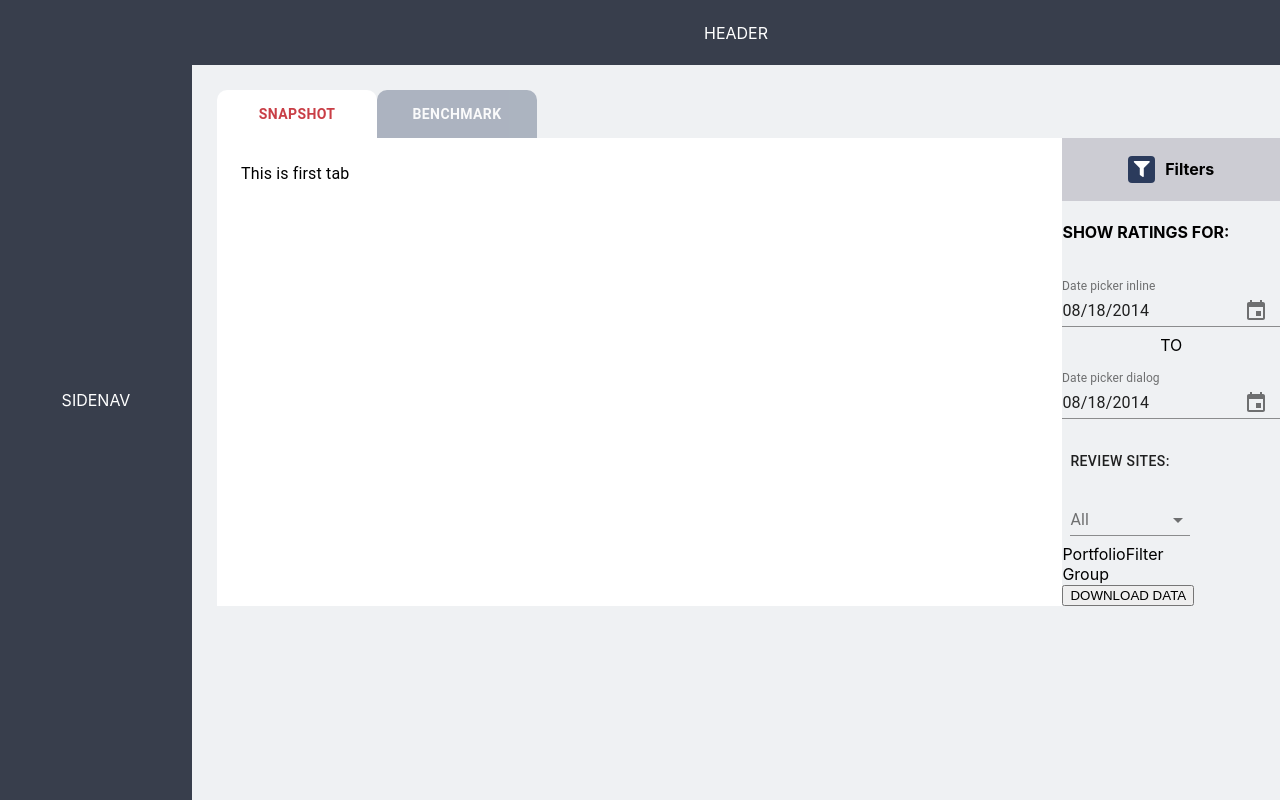
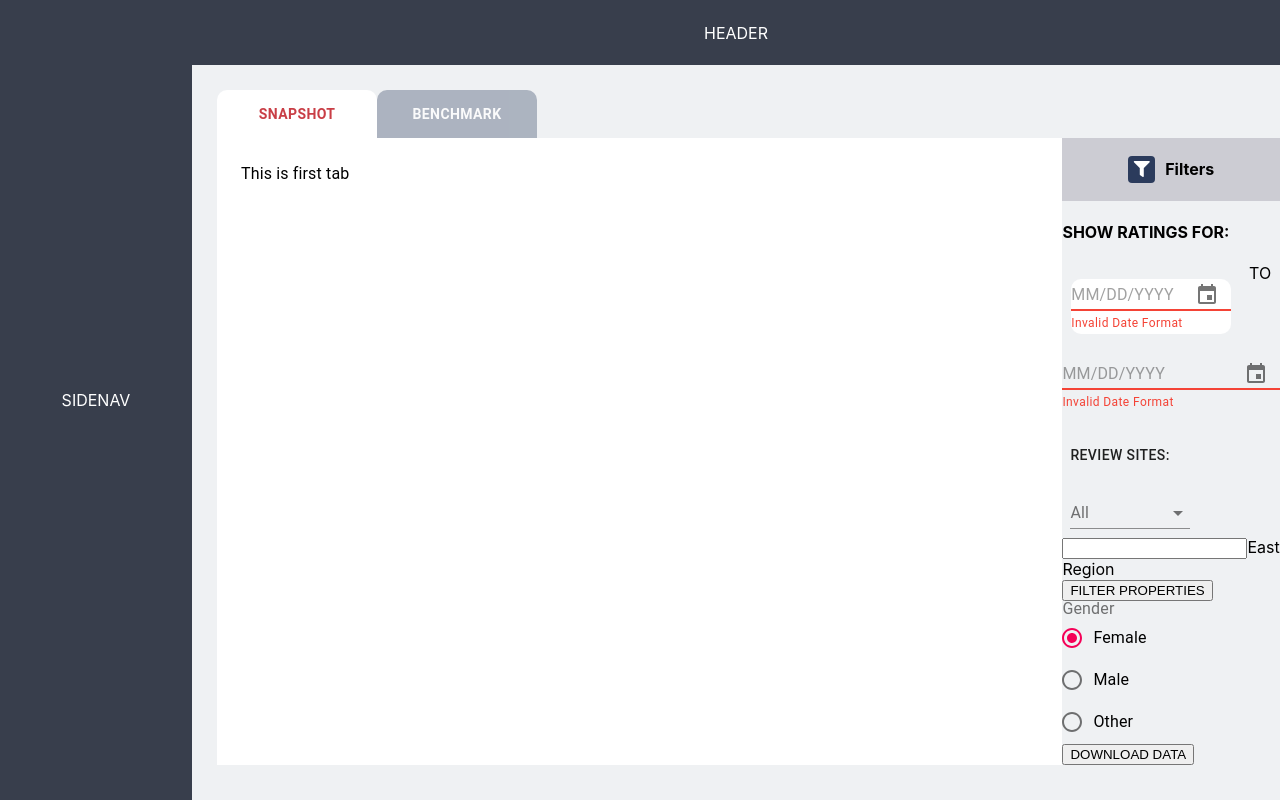
Before and after one commit to tanveerisonline/Ratings-Tracker, a React (Create React App) app: page / in a window 1280 px wide. Built offline with nearby package versions, Linux system fonts and the light colour scheme.

Commit message:
filter sub components

```diff
--- a/src/Components/Filters/DateFilter.js
+++ b/src/Components/Filters/DateFilter.js
@@ -1,5 +1,6 @@
 import "date-fns";
 import React from "react";
+import { makeStyles } from "@material-ui/core/styles";
 import Grid from "@material-ui/core/Grid";
 import DateFnsUtils from "@date-io/date-fns";
 import {
@@ -8,28 +9,49 @@ import {
   KeyboardDatePicker,
 } from "@material-ui/pickers";
 
+const useStyles = makeStyles((theme) => ({
+  root: {},
+  input: {
+    width: "160px",
+    backgroundColor: "#fff",
+    borderRadius: "10px",
+    fontSize: "12px",
+  },
+
+  // .datepicker-1::-webkit-input-placeholder{
+  //   font-size: 50px;
+  // }
+  "input::-webkitplaceholder": {
+    fontSize: "16px",
+  },
+}));
+
 export default function DateFilter() {
+  const classes = useStyles();
+
   // The first commit of Material-UI
-  const [selectedDate, setSelectedDate] = React.useState(
-    new Date("2014-08-18T21:11:54")
-  );
+  const [selectedDate, setSelectedDate] = React.useState([null, null]);
+  // new Date("2014-08-18T21:11:54")
+  // );
 
   const handleDateChange = (date) => {
     setSelectedDate(date);
   };
 
   return (
-    <div>
+    <div className="date-filter">
       <h4>SHOW RATINGS FOR:</h4>
       <MuiPickersUtilsProvider utils={DateFnsUtils}>
         <Grid container justifyContent="space-around">
           <KeyboardDatePicker
+            className={classes.input}
             disableToolbar
             variant="inline"
             format="MM/dd/yyyy"
+            placeholder="MM/DD/YYYY"
             margin="normal"
             id="date-picker-inline"
-          label="Date picker inline"
+            // label="Date picker inline"
             value={selectedDate}
             onChange={handleDateChange}
             KeyboardButtonProps={{
@@ -40,8 +62,9 @@ export default function DateFilter() {
           <KeyboardDatePicker
             margin="normal"
             id="date-picker-dialog"
-          label="Date picker dialog"
+            // label="Date picker dialog"
             format="MM/dd/yyyy"
+            placeholder="MM/DD/YYYY"
             value={selectedDate}
             onChange={handleDateChange}
             KeyboardButtonProps={{
--- a/src/Components/Filters/GroupFilter.js
+++ b/src/Components/Filters/GroupFilter.js
@@ -1,7 +1,38 @@
 import React from "react";
+import Radio from "@material-ui/core/Radio";
+import RadioGroup from "@material-ui/core/RadioGroup";
+import FormControlLabel from "@material-ui/core/FormControlLabel";
+import FormControl from "@material-ui/core/FormControl";
+import FormLabel from "@material-ui/core/FormLabel";
+import { Typography } from "@material-ui/core";
 
-const GroupFilter = () => {
-  return <div>Group</div>;
-};
+export default function GroupFilter() {
+  const [value, setValue] = React.useState("female");
 
-export default GroupFilter;
+  const handleChange = (event) => {
+    setValue(event.target.value);
+  };
+
+  return (
+    <FormControl component="fieldset">
+      <FormLabel component="legend">Gender</FormLabel>
+      {/* <Typography>Gender</Typography> */}
+      <RadioGroup
+        aria-label="gender"
+        name="gender1"
+        value={value}
+        onChange={handleChange}
+      >
+        <FormControlLabel value="female" control={<Radio />} label="Female" />
+        <FormControlLabel value="male" control={<Radio />} label="Male" />
+        <FormControlLabel value="other" control={<Radio />} label="Other" />
+        {/* <FormControlLabel
+          value="disabled"
+          disabled
+          control={<Radio />}
+          label="(Disabled option)"
+        /> */}
+      </RadioGroup>
+    </FormControl>
+  );
+}
--- a/src/Components/Filters/PortfolioFilter.js
+++ b/src/Components/Filters/PortfolioFilter.js
@@ -1,7 +1,15 @@
 import React from "react";
 
 const PortfolioFilter = () => {
-  return <div>PortfolioFilter</div>;
+  return (
+    <div className="portfolio-main">
+      <div>
+        <input type="text" className="portfolio-input" />
+        East Region
+      </div>
+      <button>FILTER PROPERTIES</button>
+    </div>
+  );
 };
 
 export default PortfolioFilter;
```
Lines whose indentation alone changed are shown as unchanged.
